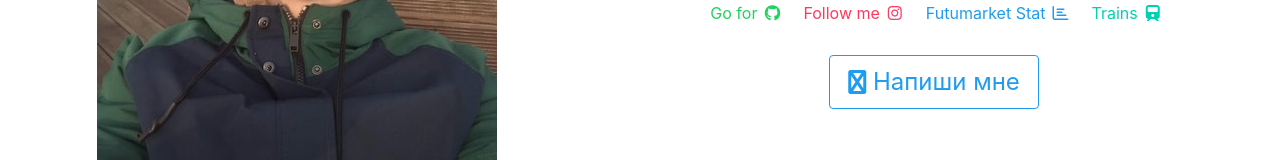
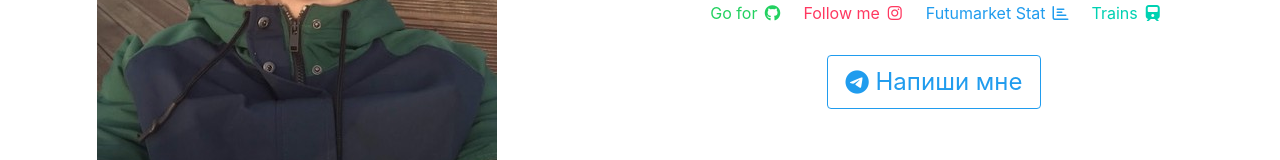
Before and after one commit to Kuzmrom7/kuzmrom7.github.io, a React (Create React App) app: page / in a window 1280 px wide. Shown: the part 446-606 px from the top of the page. Built offline with nearby package versions, Linux system fonts and the light colour scheme.

Commit message:
icon for telegram

```diff
--- a/src/components/Personal.jsx
+++ b/src/components/Personal.jsx
@@ -60,7 +60,7 @@
               className="button  is-info is-outlined is-large"
               target="_blank"
               href="https://russia-trains.herokuapp.com/">
-              <i class="fab fa-train" /> &nbsp;Напиши мне
+              <i class="fab fa-telegram" /> &nbsp;Напиши мне
             </a>
           </p>
         </div>
```
